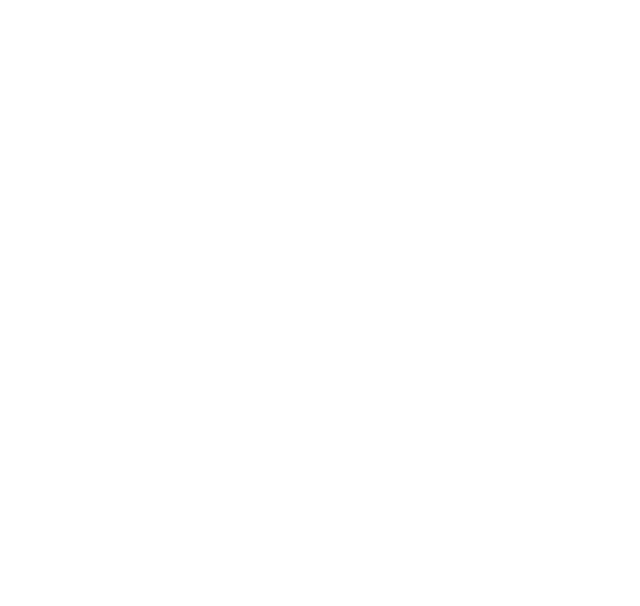
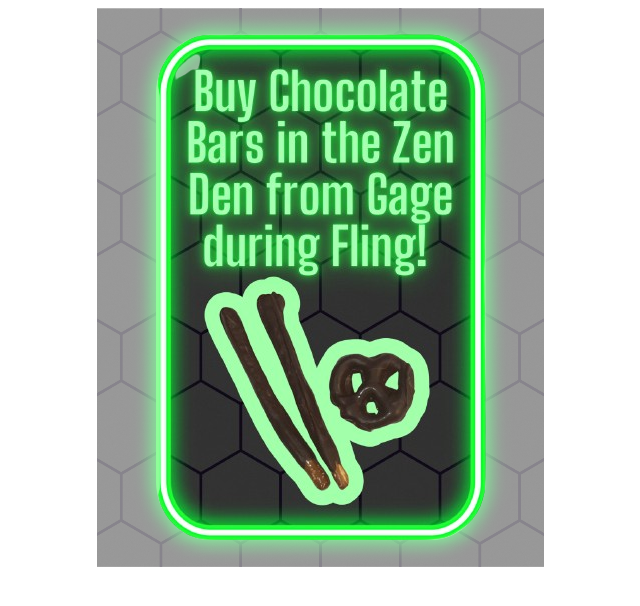
Before and after one commit to rydrweb/ad, a plain HTML site: page index.html in a window 1280 px wide. Shown: the whole page, without its empty margins (320-960 px from the left). Drawn offline with Linux system fonts and the light colour scheme.

Commit message:
Update index.html

```diff
--- a/index.html
+++ b/index.html
@@ -13,7 +13,7 @@
 </head>
 
 <body>
-    <img src="" Buy_Chocolate_Bars_in_the_Zen_Den_from_Gage_during_Fling-removebg-preview.png>
+    <img src="Buy_Chocolate_Bars_in_the_Zen_Den_from_Gage_during_Fling-removebg-preview.png">
 </body>
 
 </html>
```
